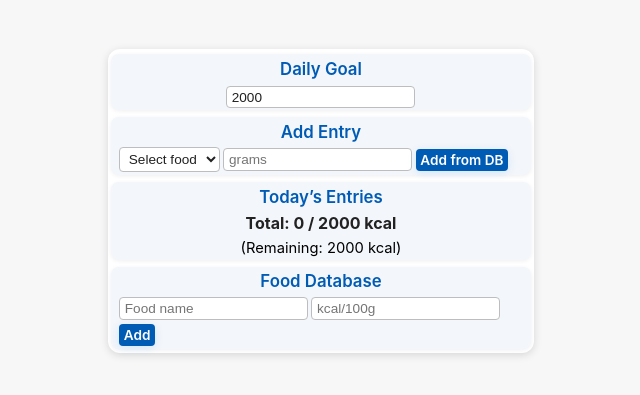
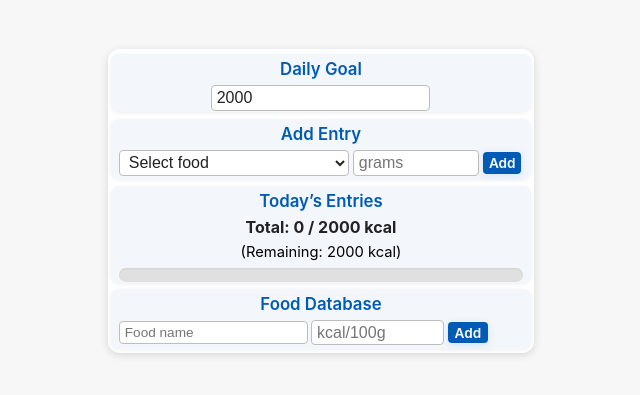
Before and after one commit to pglira/ct, a React (Vite) app: page / in a window 1280 px wide. Shown: the part 199-594 px from the top of the page, without its empty margins (319-959 px from the left). Built offline with nearby package versions, Linux system fonts and the light colour scheme.

Commit message:
feat: add horizontal kcal bar for consumed/remaining display

```diff
--- a/src/App.css
+++ b/src/App.css
@@ -121,6 +121,11 @@ input, select, button {
   color: var(--text);
   transition: border 0.2s, background 0.3s, color 0.3s;
 }
+
+input[type="number"], input[type="text"], select {
+  font-size: 16px;
+}
+
 input:focus, select:focus {
   border: 1.5px solid var(--primary-dark);
 }
@@ -138,12 +143,54 @@ button:hover {
   background: var(--primary);
 }
 
-.food-form, .entry-form {
+.food-form {
   display: flex;
-  flex-wrap: wrap;
+  flex-direction: row;
+  align-items: center;
   gap: 0.13rem;
   margin-bottom: 0.08rem;
+}
+
+.food-form input[type="text"] {
+  flex-basis: 60%;
+  min-width: 0;
+}
+
+.food-form input[type="number"] {
+  flex-basis: 30%;
+  min-width: 0;
+}
+
+.food-form button {
+  flex-basis: 10%;
+  min-width: 0;
+  padding-left: 0;
+  padding-right: 0;
+}
+
+.entry-form {
+  display: flex;
+  flex-direction: row;
   align-items: center;
+  gap: 0.13rem;
+  margin-bottom: 0.08rem;
+}
+
+.entry-form select {
+  flex-basis: 60%;
+  min-width: 0;
+}
+
+.entry-form input[type="number"] {
+  flex-basis: 30%;
+  min-width: 0;
+}
+
+.entry-form button {
+  flex-basis: 10%;
+  min-width: 0;
+  padding-left: 0;
+  padding-right: 0;
 }
 
 ul {
--- a/src/App.tsx
+++ b/src/App.tsx
@@ -101,7 +101,7 @@ function App() {
     <div className="container">
       <section>
         <h2>Daily Goal</h2>
-        <input type="number" value={dailyLimit} min={0} onChange={e => setDailyLimit(Number(e.target.value))} />
+        <input type="number" inputMode="numeric" pattern="[0-9]*" value={dailyLimit} min={0} onChange={e => setDailyLimit(Number(e.target.value))} />
       </section>
       <section>
         <h2>Add Entry</h2>
@@ -112,8 +112,8 @@ function App() {
               <option key={f.id} value={f.id}>{f.name}</option>
             ))}
           </select>
-          <input placeholder="grams" type="number" value={entryGrams} onChange={e => setEntryGrams(e.target.value)} />
-          <button onClick={addEntryFromDb}>Add from DB</button>
+          <input placeholder="grams" type="number" inputMode="numeric" pattern="[0-9]*" value={entryGrams} onChange={e => setEntryGrams(e.target.value)} />
+          <button onClick={addEntryFromDb}>Add</button>
         </div>
       </section>
       <section>
@@ -139,13 +139,22 @@ function App() {
           <div style={{ fontSize: '0.92em', color: '#000', marginTop: '0.1em' }}>
             (Remaining: {Math.max(0, dailyLimit - totalKcal)} kcal)
           </div>
+          <div style={{ marginTop: '0.3em', width: '100%', height: '14px', background: '#e0e0e0', borderRadius: '7px', overflow: 'hidden', boxShadow: 'inset 0 1px 2px #0001' }}>
+            <div style={{
+              width: `${Math.min(100, (totalKcal / dailyLimit) * 100)}%`,
+              height: '100%',
+              background: overLimit ? 'var(--danger)' : 'var(--primary)',
+              transition: 'width 0.3s',
+              borderRadius: '7px 0 0 7px',
+            }} />
+          </div>
         </div>
       </section>
       <section>
         <h2>Food Database</h2>
         <div className="food-form">
           <input placeholder="Food name" value={foodName} onChange={e => setFoodName(e.target.value)} />
-          <input placeholder="kcal/100g" type="number" value={foodKcal} onChange={e => setFoodKcal(e.target.value)} />
+          <input placeholder="kcal/100g" type="number" inputMode="numeric" pattern="[0-9]*" value={foodKcal} onChange={e => setFoodKcal(e.target.value)} />
           <button onClick={addFood}>Add</button>
         </div>
         <ul>
```
